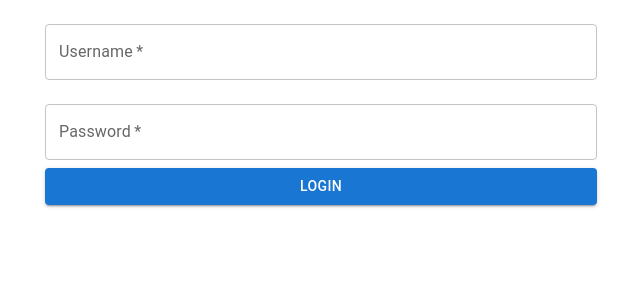
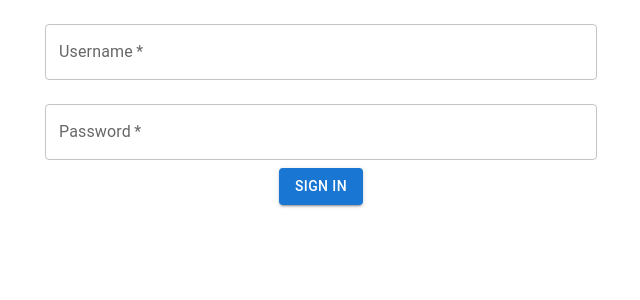
Before and after one commit to kunzhutich/CSE120-Project, a Next.js app in the folder nextjs-blog/: page / in a window 1280 px wide. Shown: the top 300 px of the page, without its empty margins (319-959 px from the left). Built offline with nearby package versions, Linux system fonts and the light colour scheme.

Commit message:
Login Component

```diff
--- a/nextjs-blog/components/loginComponent.js
+++ b/nextjs-blog/components/loginComponent.js
@@ -1,5 +1,5 @@
 import React from 'react';
-import { Container, TextField, Button } from '@mui/material';
+import { Container, TextField, Button, Box} from '@mui/material';
 
 export default function LoginPage() {
   const handleSubmit = (event) => {
@@ -25,14 +25,15 @@ export default function LoginPage() {
           required
           fullWidth
         />
+        <Box display="flex" justifyContent="center">
         <Button
           type="submit"
           variant="contained"
           color="primary"
-          fullWidth
         >
-          Login
+          Sign in
         </Button>
+        </Box>
       </form>
     </Container>
   );
```
